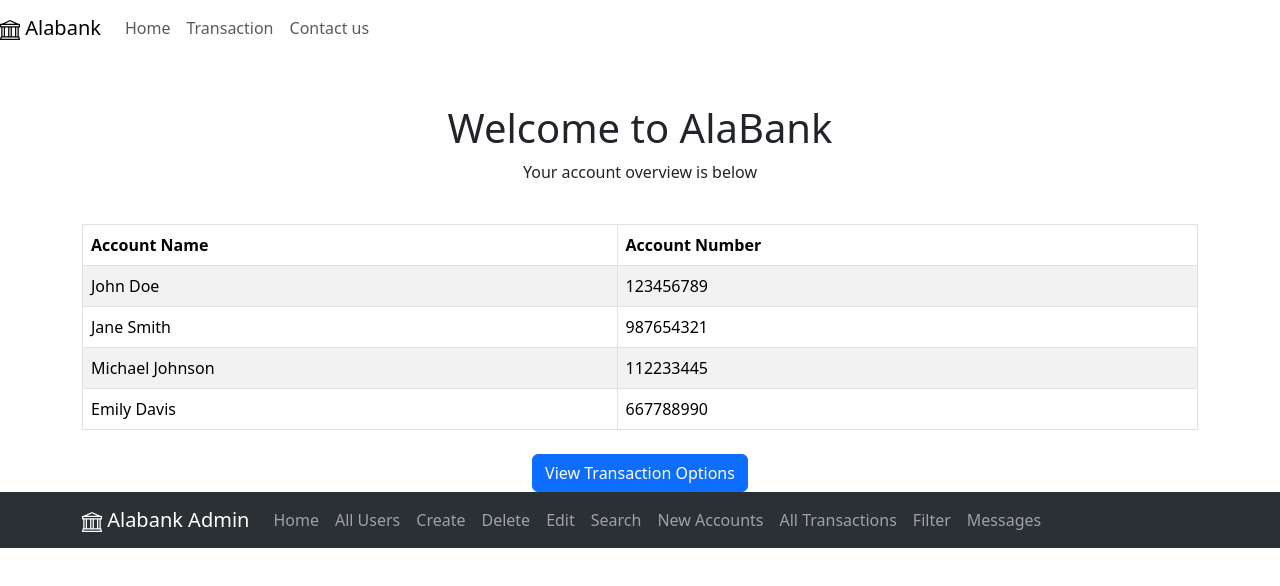
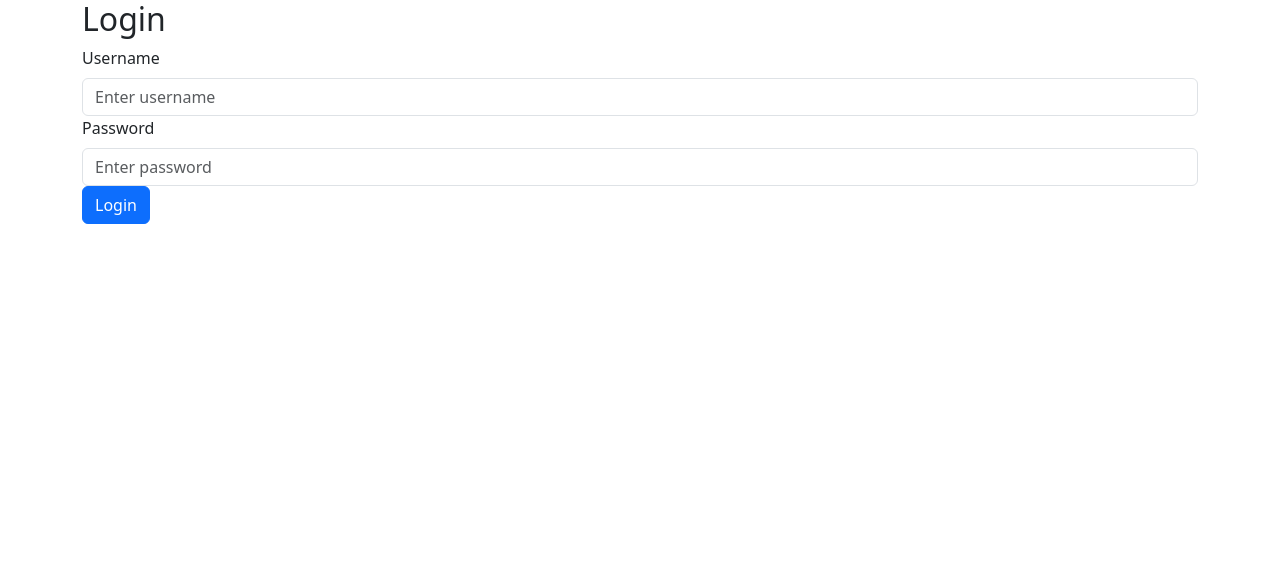
Before and after one commit to ShyHaku/final-project-group7-webdevt, a React (Create React App) app in the folder alabank/: page / in a window 1280 px wide. Shown: the top 586 px of the page. Built offline with nearby package versions, Linux system fonts and the light colour scheme.

Commit message:
login page to differenciate

```diff
--- a/alabank/src/App.js
+++ b/alabank/src/App.js
@@ -1,7 +1,9 @@
 import React, { useState } from 'react';
-import { BrowserRouter as Router, Route, Routes } from 'react-router-dom';
+import { BrowserRouter as Router, Route, Routes, useNavigate } from 'react-router-dom';
 import 'bootstrap/dist/css/bootstrap.min.css';
+import './App.js';
 import NavigationBar from './user/NavigationBar';
+import AdminNavi from './admin/AdminNavi';
 import TransactionPage from './user/transactions';
 import TransactionHistory from './user/TransactionHistory';
 import ContactPage from './user/ContactUser';
@@ -9,7 +11,6 @@ import TransactionForm from './user/TransactionForm';
 import TransferConfirmation from './user/TransferConfirmation';
 import Balance from './user/Balance';
 import HomePage from './user/homepage';
-import { AdminNavi } from './admin/AdminNavi';
 import { AdminHome } from './admin/adminHome';
 import { AdminTrans } from './admin/AdminTrans';
 import { CreateUser } from './admin/CreateUser';
@@ -25,12 +26,14 @@ import { AdFilterByRef } from './admin/filter/ByRef';
 import { AdFilterByDate } from './admin/filter/ByDate';
 import { NewBankAcc } from './admin/new/NewBankAcc';
 import { AdminMsgs } from './admin/AdminMsgs';
+import LoginPage from './LoginPage';
 
 const App = () => {
     const [transactions, setTransactions] = useState([]);
     const [currentTransfer, setCurrentTransfer] = useState(null);
     const [error, setError] = useState('');
     const [balance, setBalance] = useState(30000);
+    const [userRole, setUserRole] = useState(null); // Track the user's role ('user' or 'admin')
 
     // User-related transfer functions
     const handleTransfer = (sender, recipient, amount, recipientAccountNo) => {
@@ -70,39 +73,50 @@ const App = () => {
     };
 
     return (
-        <Router> {/* Make sure everything is wrapped in Router */}
-            {/* User Routes */}
-            <NavigationBar />
+        <Router>
+            {/* Login Route */}
             <Routes>
-                <Route path="/" element={<HomePage />} />
-                <Route path="/transaction" element={<TransactionPage onTransfer={handleTransfer} error={error} setError={setError} />} />
-                <Route path="/transactionform" element={<TransactionForm onEditTransfer={handleEditTransfer} error={error} setError={setError} setCurrentTransfer={setCurrentTransfer} />} />
-                <Route path="/transactionhistory" element={<TransactionHistory transactions={transactions} />} />
-                <Route path="/contact" element={<ContactPage />} />
-                <Route path="/transfer-confirmation" element={<TransferConfirmation initialTransfer={currentTransfer} onConfirm={handleConfirmTransfer} balance={balance} />} />
-                <Route path="/balance" element={<Balance transactions={transactions} defaultBalance={balance} />} />
-                <Route path="/home" element={<HomePage />} />
+                <Route path="/" element={<LoginPage setUserRole={setUserRole} />} />
             </Routes>
 
-            {/* Admin Routes */}
+            {/* Conditionally Render Navbar based on userRole */}
+            {userRole === 'admin' ? <AdminNavi /> : userRole === 'user' && <NavigationBar />}
+
+            {/* Conditionally render routes based on userRole */}
             <Routes>
-                <Route path="/" element={<AdminNavi />}>
-                    <Route path="admin" element={<AdminHome />} />
-                    <Route path="users" element={<DispUsers />} />
-                    <Route path="transactions" element={<AdminTrans />} />
-                    <Route path="create" element={<CreateUser />} />
-                    <Route path="delete" element={<DeleteUser />} />
-                    <Route path="edit" element={<EditUser />} />
-                    <Route path="search" element={<SearchUser />} />
-                    <Route path="filter" element={<AdminFilter />} />
-                    <Route path="filter/byDate" element={<AdFilterByDate />} />
-                    <Route path="filter/byRef" element={<AdFilterByRef />} />
-                    <Route path="filter/byAmount" element={<AdFilterByAmount />} />
-                    <Route path="new" element={<NewAccounts />} />
-                    <Route path="new/userAccounts" element={<NewUsers />} />
-                    <Route path="new/bankAccounts" element={<NewBankAcc />} />
-                    <Route path="messages" element={<AdminMsgs />} />
-                </Route>
+                {/* User Routes */}
+                {userRole === 'user' && (
+                    <>
+                        <Route path="/home" element={<HomePage />} />
+                        <Route path="/transaction" element={<TransactionPage onTransfer={handleTransfer} error={error} setError={setError} />} />
+                        <Route path="/transactionform" element={<TransactionForm onEditTransfer={handleEditTransfer} error={error} setError={setError} setCurrentTransfer={setCurrentTransfer} />} />
+                        <Route path="/transactionhistory" element={<TransactionHistory transactions={transactions} />} />
+                        <Route path="/contact" element={<ContactPage />} />
+                        <Route path="/transfer-confirmation" element={<TransferConfirmation initialTransfer={currentTransfer} onConfirm={handleConfirmTransfer} balance={balance} />} />
+                        <Route path="/balance" element={<Balance transactions={transactions} defaultBalance={balance} />} />
+                    </>
+                )}
+
+                {/* Admin Routes */}
+                {userRole === 'admin' && (
+                    <>
+                        <Route path="/admin" element={<AdminHome />} />
+                        <Route path="/admin/users" element={<DispUsers />} />
+                        <Route path="/admin/transactions" element={<AdminTrans />} />
+                        <Route path="/admin/create" element={<CreateUser />} />
+                        <Route path="/admin/delete" element={<DeleteUser />} />
+                        <Route path="/admin/edit" element={<EditUser />} />
+                        <Route path="/admin/search" element={<SearchUser />} />
+                        <Route path="/admin/filter" element={<AdminFilter />} />
+                        <Route path="/admin/filter/byDate" element={<AdFilterByDate />} />
+                        <Route path="/admin/filter/byRef" element={<AdFilterByRef />} />
+                        <Route path="/admin/filter/byAmount" element={<AdFilterByAmount />} />
+                        <Route path="/admin/new" element={<NewAccounts />} />
+                        <Route path="/admin/new/userAccounts" element={<NewUsers />} />
+                        <Route path="/admin/new/bankAccounts" element={<NewBankAcc />} />
+                        <Route path="/admin/messages" element={<AdminMsgs />} />
+                    </>
+                )}
             </Routes>
         </Router>
     );
--- /dev/null
+++ b/alabank/src/LoginPage.js
@@ -0,0 +1,59 @@
+import React, { useState } from 'react';
+import { useNavigate } from 'react-router-dom';
+import { Form, Button, Container } from 'react-bootstrap';
+
+const LoginPage = ({ setUserRole }) => {
+    const [username, setUsername] = useState('');
+    const [password, setPassword] = useState('');
+    const [error, setError] = useState('');
+    const navigate = useNavigate();
+
+    const handleLogin = (e) => {
+        e.preventDefault();
+
+        if (username === 'admin' && password === 'admin123') {
+            setUserRole('admin');
+            navigate('/admin'); // Redirect to admin page
+        } else if (username === 'user' && password === 'user123') {
+            setUserRole('user');
+            navigate('/home'); // Redirect to user page
+        } else {
+            setError('Invalid username or password');
+        }
+    };
+
+    return (
+        <Container>
+            <h2>Login</h2>
+            <Form onSubmit={handleLogin}>
+                <Form.Group controlId="username">
+                    <Form.Label>Username</Form.Label>
+                    <Form.Control
+                        type="text"
+                        placeholder="Enter username"
+                        value={username}
+                        onChange={(e) => setUsername(e.target.value)}
+                    />
+                </Form.Group>
+
+                <Form.Group controlId="password">
+                    <Form.Label>Password</Form.Label>
+                    <Form.Control
+                        type="password"
+                        placeholder="Enter password"
+                        value={password}
+                        onChange={(e) => setPassword(e.target.value)}
+                    />
+                </Form.Group>
+
+                {error && <p style={{ color: 'red' }}>{error}</p>}
+
+                <Button variant="primary" type="submit">
+                    Login
+                </Button>
+            </Form>
+        </Container>
+    );
+};
+
+export default LoginPage;
--- a/alabank/src/admin/AdminNavi.js
+++ b/alabank/src/admin/AdminNavi.js
@@ -32,3 +32,5 @@ export const AdminNavi = () => {
         </>
     )
 }
+
+export default AdminNavi;
```
